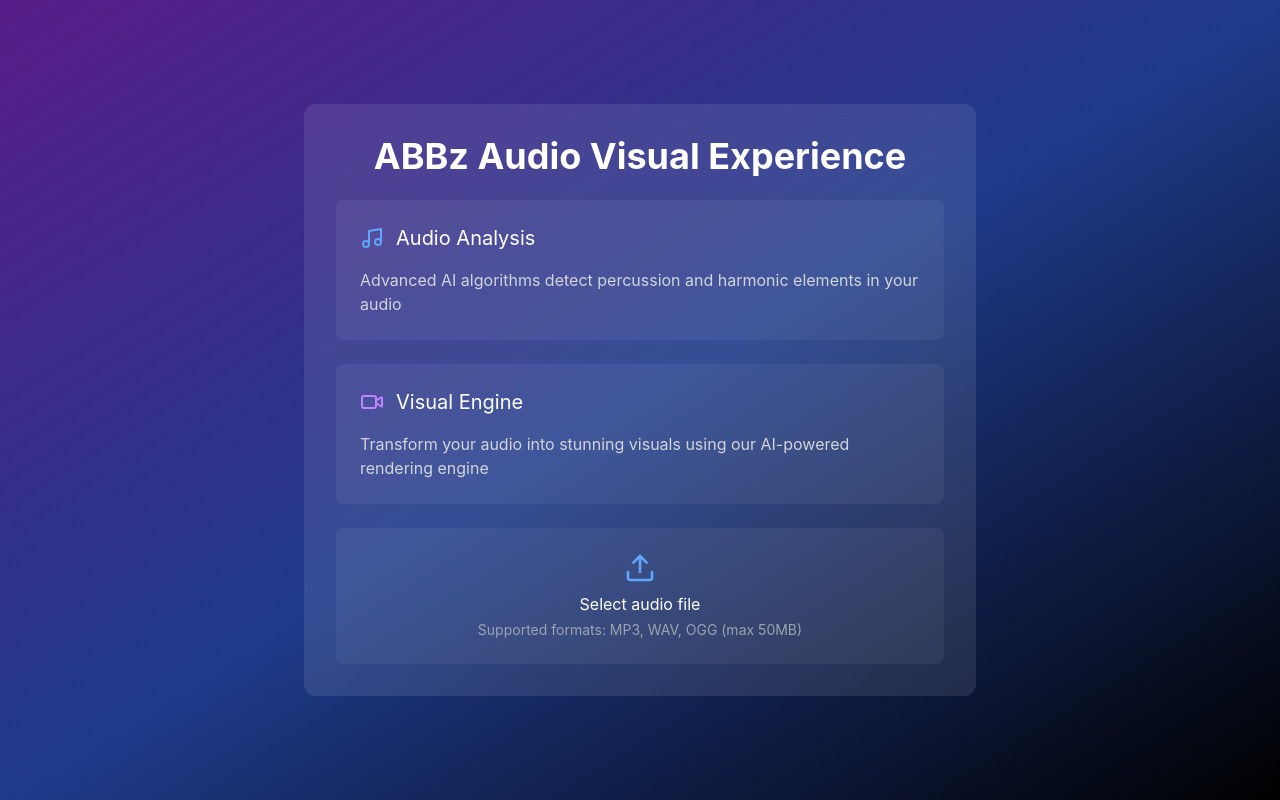
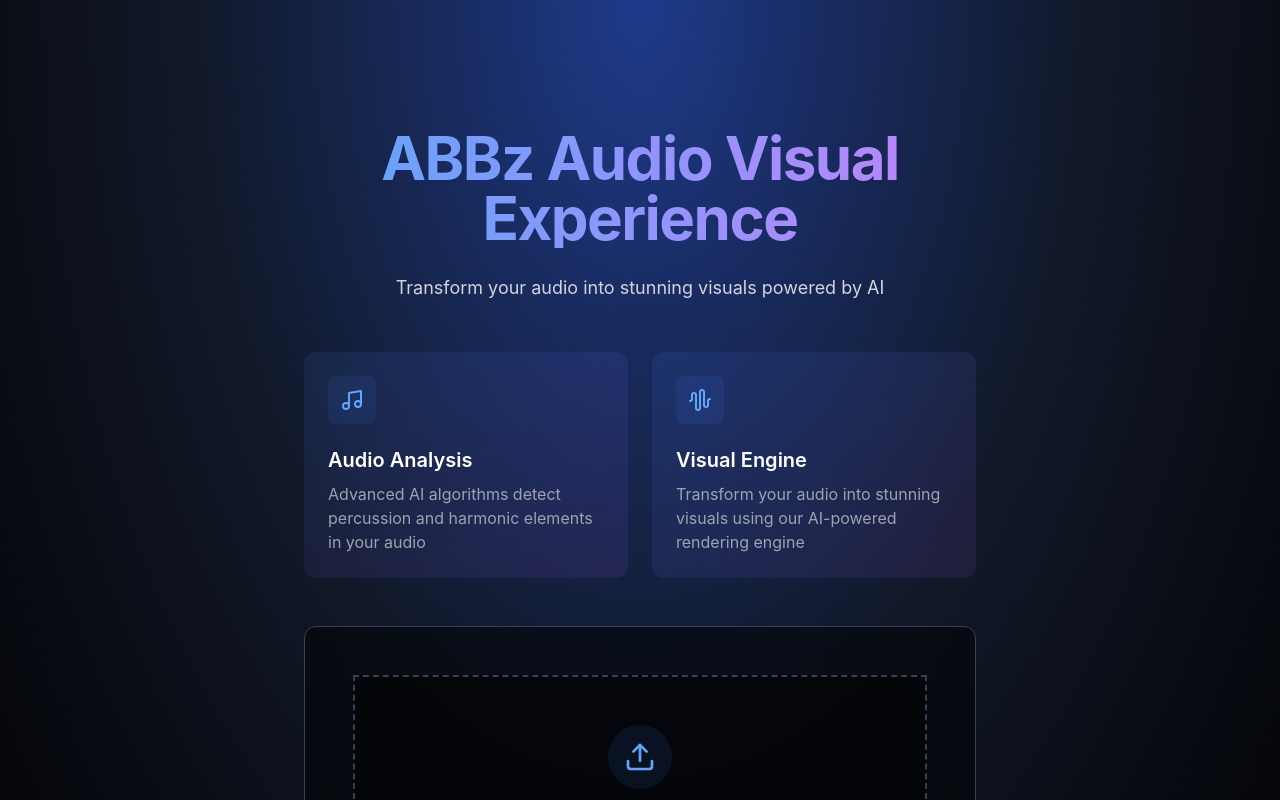
Before and after one commit to Najel-A/generative-visuals, a React (Create React App) app in the folder frontend/audio-visual-app/: page / in a window 1280 px wide. Shown: the top 800 px of the page. Built offline with nearby package versions, Linux system fonts and the light colour scheme.

Commit message:
updated the frontend look of the site

```diff
--- a/frontend/audio-visual-app/package.json
+++ b/frontend/audio-visual-app/package.json
@@ -11,6 +11,7 @@
     "axios": "^1.7.7",
     "lucide-react": "^0.456.0",
     "react": "^18.3.1",
+    "react-confetti": "^6.1.0",
     "react-dom": "^18.3.1",
     "react-scripts": "5.0.1",
     "tailwindcss": "^3.4.14",
--- a/frontend/audio-visual-app/src/AudioVisualApp.js
+++ b/frontend/audio-visual-app/src/AudioVisualApp.js
@@ -1,8 +1,6 @@
-import React, { useState, useEffect } from 'react';
-import { Upload, Play, Music, Video, AlertCircle, CheckCircle, XCircle } from 'lucide-react';
-import { CustomAlert } from './CustomAlert';
+import React, { useState } from 'react';
+import { Upload, Play, Music, Video, AlertCircle, CheckCircle, Sparkles, AudioWaveform } from 'lucide-react';
 import axios from 'axios';
-
 
 const AudioVisualApp = () => {
   const [isProcessingPage, setIsProcessingPage] = useState(false);
@@ -15,100 +13,6 @@ const AudioVisualApp = () => {
     visualGeneration: { status: 'pending', progress: 0 }
   });
   const [audioFeatures, setAudioFeatures] = useState(null);
-
-  // Audio Processing Logic
-  const analyzeAudio = async (audioFile) => {
-    try {
-      const audioContext = new (window.AudioContext || window.webkitAudioContext)();
-      const reader = new FileReader();
-
-      reader.onload = async (e) => {
-        try {
-          // Decode audio
-          const audioData = await audioContext.decodeAudioData(e.target.result);
-
-          // Update audio analysis stage
-          updateProcessingStage('audioAnalysis', 'processing', 30);
-
-          // Create analyzer node
-          const analyser = audioContext.createAnalyser();
-          analyser.fftSize = 2048;
-
-          // Get frequency data
-          const bufferLength = analyser.frequencyBinCount;
-          const dataArray = new Uint8Array(bufferLength);
-          analyser.getByteFrequencyData(dataArray);
-
-          updateProcessingStage('audioAnalysis', 'processing', 60);
-
-          // Simple beat detection
-          const source = audioContext.createBufferSource();
-          source.buffer = audioData;
-          source.connect(analyser);
-
-          updateProcessingStage('beatDetection', 'processing', 50);
-
-          // Simulate beat detection processing
-          setTimeout(() => {
-            const features = {
-              duration: audioData.duration,
-              numberOfChannels: audioData.numberOfChannels,
-              sampleRate: audioData.sampleRate,
-              beats: analyzeBeatPatterns(dataArray)
-            };
-
-            setAudioFeatures(features);
-            updateProcessingStage('beatDetection', 'complete', 100);
-            updateProcessingStage('audioAnalysis', 'complete', 100);
-
-            // Start visual generation
-            generateVisuals(features);
-          }, 2000);
-
-        } catch (decodeError) {
-          throw new Error('Failed to decode audio file');
-        }
-      };
-
-      reader.readAsArrayBuffer(audioFile);
-    } catch (error) {
-      setError('Failed to process audio file: ' + error.message);
-      setIsProcessing(false);
-    }
-  };
-
-  const analyzeBeatPatterns = (frequencyData) => {
-    // Simplified beat detection algorithm
-    const beats = [];
-    let threshold = 100;
-
-    for (let i = 0; i < frequencyData.length; i++) {
-      if (frequencyData[i] > threshold) {
-        beats.push({
-          index: i,
-          intensity: frequencyData[i]
-        });
-      }
-    }
-
-    return beats;
-  };
-
-  const generateVisuals = (features) => {
-    updateProcessingStage('visualGeneration', 'processing', 30);
-
-    // Simulate visual generation process
-    const steps = [60, 90, 100];
-    steps.forEach((progress, index) => {
-      setTimeout(() => {
-        updateProcessingStage('visualGeneration', 'processing', progress);
-        if (progress === 100) {
-          updateProcessingStage('visualGeneration', 'complete', 100);
-          setIsProcessing(false);
-        }
-      }, 1000 * (index + 1));
-    });
-  };
 
   const updateProcessingStage = (stage, status, progress) => {
     setProcessingStages(prev => ({
@@ -131,7 +35,7 @@ const AudioVisualApp = () => {
       return;
     }
 
-    if (file.size > 50 * 1024 * 1024) { // 50MB limit
+    if (file.size > 50 * 1024 * 1024) {
       setError('File size should be less than 50MB');
       return;
     }
@@ -140,7 +44,8 @@ const AudioVisualApp = () => {
   };
 
   const handleProcess = async () => {
-    if (selectedFile) {
+    if (!selectedFile) return;
+
     setIsProcessing(true);
     setIsProcessingPage(true);
 
@@ -167,22 +72,21 @@ const AudioVisualApp = () => {
     } finally {
       setIsProcessing(false);
     }
-    }
   };
 
-
-
-
-  const ProcessingStage = ({ title, status, progress }) => (
-    <div className="mb-4">
-      <div className="flex justify-between items-center mb-2">
-        <div className="flex items-center">
-          {status === 'complete' && <CheckCircle className="w-5 h-5 text-green-400 mr-2" />}
-          {status === 'processing' && <div className="animate-spin rounded-full h-5 w-5 border-b-2 border-blue-400 mr-2" />}
-          {status === 'pending' && <div className="w-5 h-5 border-2 border-gray-300 rounded-full mr-2" />}
-          <span className="text-white">{title}</span>
+  const ProcessingStage = ({ title, icon: Icon, status, progress }) => (
+    <div className="relative mb-6">
+      <div className="flex items-center justify-between mb-2">
+        <div className="flex items-center space-x-3">
+          <div className="p-2 bg-blue-500/10 rounded-lg">
+            <Icon className="w-5 h-5 text-blue-500" />
           </div>
-        <span className="text-blue-400">{progress}%</span>
+          <span className="text-white font-medium">{title}</span>
+        </div>
+        <div className="flex items-center space-x-2">
+          {status === 'complete' && <CheckCircle className="w-5 h-5 text-green-500" />}
+          <span className="text-blue-400 font-medium">{progress}%</span>
+        </div>
       </div>
       <div className="w-full bg-gray-700 rounded-full h-2">
         <div
@@ -193,54 +97,67 @@ const AudioVisualApp = () => {
     </div>
   );
 
+  const Feature = ({ icon: Icon, title, description }) => (
+    <div className="group relative overflow-hidden rounded-xl bg-gradient-to-br from-blue-500/10 to-purple-500/10 p-6 hover:from-blue-500/20 hover:to-purple-500/20 transition-all duration-300">
+      <div className="absolute inset-0 bg-grid-white/5 mask-gradient" />
+      <div className="relative z-10">
+        <div className="mb-4 inline-block rounded-lg bg-blue-500/10 p-3">
+          <Icon className="h-6 w-6 text-blue-400" />
+        </div>
+        <h3 className="mb-2 text-xl font-semibold text-white">{title}</h3>
+        <p className="text-gray-400">{description}</p>
+      </div>
+    </div>
+  );
+
   const LandingPage = () => (
-    <div className="min-h-screen bg-gradient-to-br from-purple-900 via-blue-900 to-black flex flex-col items-center justify-center p-8 transition-opacity duration-500">
-      <div className="backdrop-blur-lg bg-white/10 rounded-xl p-8 max-w-2xl w-full">
-        <h1 className="text-4xl font-bold text-white mb-6 text-center">
+    <div className="min-h-screen bg-[radial-gradient(ellipse_at_top,_var(--tw-gradient-stops))] from-blue-900 via-gray-900 to-black">
+      <div className="relative px-6 py-24 sm:px-8 sm:py-32 lg:px-12">
+        <div className="relative mx-auto max-w-2xl">
+          <div className="text-center">
+            <h1 className="bg-gradient-to-r from-blue-400 to-purple-400 bg-clip-text text-5xl font-bold tracking-tight text-transparent sm:text-6xl">
               ABBz Audio Visual Experience
             </h1>
-
-        {error && (
-            <CustomAlert variant="destructive" className="mb-6">
-                <AlertCircle className="h-4 w-4" />
-                <div>
-                <div className="font-semibold">Error</div>
-                <div className="text-sm">{error}</div>
-                </div>
-            </CustomAlert>
-        )}
-
-        <div className="space-y-6">
-          <div className="bg-white/5 p-6 rounded-lg hover:bg-white/10 transition-colors">
-            <div className="flex items-center mb-4">
-              <Music className="w-6 h-6 text-blue-400 mr-3" />
-              <h2 className="text-xl text-white">Audio Analysis</h2>
-            </div>
-            <p className="text-gray-300">
-              Advanced AI algorithms detect percussion and harmonic elements in your audio
+            <p className="mt-6 text-lg leading-8 text-gray-300">
+              Transform your audio into stunning visuals powered by AI
             </p>
           </div>
 
-          <div className="bg-white/5 p-6 rounded-lg hover:bg-white/10 transition-colors">
-            <div className="flex items-center mb-4">
-              <Video className="w-6 h-6 text-purple-400 mr-3" />
-              <h2 className="text-xl text-white">Visual Engine</h2>
+          {error && (
+            <div className="mt-8 rounded-lg bg-red-500/10 p-4 text-red-400">
+              <div className="flex items-center space-x-2">
+                <AlertCircle className="h-5 w-5" />
+                <span>{error}</span>
               </div>
-            <p className="text-gray-300">
-              Transform your audio into stunning visuals using our AI-powered rendering engine
+            </div>
+          )}
+
+          <div className="mt-12 grid gap-6 sm:grid-cols-2">
+            <Feature
+              icon={Music}
+              title="Audio Analysis"
+              description="Advanced AI algorithms detect percussion and harmonic elements in your audio"
+            />
+            <Feature
+              icon={AudioWaveform}
+              title="Visual Engine"
+              description="Transform your audio into stunning visuals using our AI-powered rendering engine"
+            />
+          </div>
+
+          <div className="mt-12 overflow-hidden bg-black/50 backdrop-blur-lg rounded-xl p-12 border border-gray-700">
+            <label className="group relative flex cursor-pointer flex-col items-center justify-center gap-4 border-2 border-dashed border-gray-700 bg-black/50 p-12 text-center hover:border-gray-600 hover:bg-black/60">
+              <div className="rounded-full bg-blue-500/10 p-4 transition-colors group-hover:bg-blue-500/20">
+                <Upload className="h-8 w-8 text-blue-400" />
+              </div>
+              <div>
+                <span className="text-lg font-medium text-white">
+                  {selectedFile ? selectedFile.name : 'Drop your audio file here'}
+                </span>
+                <p className="mt-1 text-sm text-gray-400">
+                  Supported formats: MP3, WAV, OGG (max 50MB)
                 </p>
               </div>
-
-          <div className="mt-8 space-y-4">
-            <div className="flex items-center justify-center w-full">
-              <label className="w-full flex flex-col items-center px-4 py-6 bg-white/5 rounded-lg cursor-pointer hover:bg-white/10 transition-colors">
-                <Upload className="w-8 h-8 text-blue-400" />
-                <span className="mt-2 text-base text-white">
-                  {selectedFile ? selectedFile.name : 'Select audio file'}
-                </span>
-                <span className="mt-1 text-sm text-gray-400">
-                  Supported formats: MP3, WAV, OGG (max 50MB)
-                </span>
               <input
                 type="file"
                 className="hidden"
@@ -254,47 +171,29 @@ const AudioVisualApp = () => {
             <button
               onClick={handleProcess}
               disabled={isProcessing}
-                className="w-full py-3 px-6 bg-blue-600 hover:bg-blue-700 text-white rounded-lg font-medium transition-colors flex items-center justify-center space-x-2 disabled:opacity-50"
+              className="mt-8 w-full rounded-lg bg-gradient-to-r from-blue-600 to-purple-600 px-8 py-4 font-medium text-white shadow-lg shadow-blue-500/25 hover:from-blue-500 hover:to-purple-500 focus:outline-none focus:ring-2 focus:ring-blue-500 focus:ring-offset-2 focus:ring-offset-black disabled:opacity-50"
             >
+              <div className="flex items-center justify-center space-x-2">
                 {isProcessing ? (
-                  <div className="animate-spin rounded-full h-5 w-5 border-b-2 border-white" />
+                  <div className="h-5 w-5 animate-spin rounded-full border-b-2 border-white" />
                 ) : (
                   <>
-                    <Play className="w-5 h-5" />
+                    <Play className="h-5 w-5" />
                     <span>Process Audio</span>
                   </>
                 )}
+              </div>
             </button>
           )}
-          </div>
         </div>
       </div>
     </div>
   );
 
   const ProcessingPage = () => (
-    <div className="min-h-screen bg-black flex flex-col items-center justify-center p-8 animate-fadeIn">
-      <div className="w-full max-w-4xl aspect-video bg-gray-900 rounded-lg flex items-center justify-center p-8">
-        {audioFeatures ? (
-          <div className="text-white space-y-4">
-            <h2 className="text-2xl font-bold mb-4">Audio Analysis Results</h2>
-            <p>Duration: {audioFeatures.duration ? audioFeatures.duration.toFixed(2) : 'N/A'}s</p>
-            <p>Channels: {audioFeatures.numberOfChannels ?? 'N/A'}</p>
-            <p>Sample Rate: {audioFeatures.sampleRate ? `${audioFeatures.sampleRate}Hz` : 'N/A'}</p>
-            <p>Detected Beats: {audioFeatures.beats ? audioFeatures.beats.length : 'N/A'}</p>
-          </div>
-        ) : (
-          <div className="text-white text-xl">Processing Audio...</div>
-        )}
-      </div>
+    <div className="min-h-screen bg-[radial-gradient(ellipse_at_top,_var(--tw-gradient-stops))] from-blue-900 via-gray-900 to-black p-8 relative flex items-center justify-center">
 
-      <div className="mt-8 w-full max-w-4xl bg-gray-900 rounded-lg p-6">
-        <h3 className="text-white text-lg mb-4">Processing Status</h3>
-        <ProcessingStage title="Audio Analysis" {...processingStages.audioAnalysis} />
-        <ProcessingStage title="Beat Detection" {...processingStages.beatDetection} />
-        <ProcessingStage title="Visual Generation" {...processingStages.visualGeneration} />
-      </div>
-
+      {/* Go Back Button */}
       <button
         onClick={() => {
           setIsProcessingPage(false);
@@ -305,12 +204,69 @@ const AudioVisualApp = () => {
             visualGeneration: { status: 'pending', progress: 0 }
           });
         }}
-        className="mt-6 px-6 py-2 bg-blue-600 hover:bg-blue-700 text-white rounded-lg transition-colors flex items-center gap-2"
+        className="absolute top-4 left-4 rounded-lg bg-blue-600 px-4 py-2 font-medium text-white transition-colors hover:bg-blue-700"
       >
         Go Back to Home
       </button>
+
+      {/* Main Processing Display */}
+      <div className="w-full max-w-5xl bg-black/60 backdrop-blur-lg rounded-3xl p-16 shadow-xl flex flex-col items-center justify-center space-y-8 mb-16">
+        {audioFeatures ? (
+          <div className="space-y-6 text-center">
+            <h2 className="text-3xl font-bold text-white">Audio Analysis Results</h2>
+            <div className="grid gap-4 grid-cols-2 md:grid-cols-4">
+              {[
+                { label: 'Duration', value: audioFeatures.duration ? `${audioFeatures.duration.toFixed(2)}s` : 'N/A' },
+                { label: 'Channels', value: audioFeatures.numberOfChannels ?? 'N/A' },
+                { label: 'Sample Rate', value: audioFeatures.sampleRate ? `${audioFeatures.sampleRate}Hz` : 'N/A' },
+                { label: 'Detected Beats', value: audioFeatures.beats ? audioFeatures.beats.length : 'N/A' }
+              ].map((item) => (
+                <div key={item.label} className="rounded-lg bg-gray-800/50 p-6">
+                  <div className="text-sm text-gray-400">{item.label}</div>
+                  <div className="mt-2 text-2xl font-semibold text-white">{item.value}</div>
+                </div>
+              ))}
+            </div>
+          </div>
+        ) : (
+            <div className="flex flex-col items-center justify-center py-10 -mt-10">
+                <div className="mb-24 inline-block rounded-full bg-blue-500/10 p-28">
+                    <div className="h-56 w-56 animate-spin rounded-full border-8 border-blue-400 border-t-transparent border-solid" />
+                </div>
+                <div className="text-3xl font-semibold text-white">Processing Audio...</div>
+            </div>
+
+
+        )}
+      </div>
+
+      {/* Wider Processing Status */}
+      <div className="absolute bottom-5 left-1/2 transform -translate-x-1/2 w-full max-w-3xl rounded-lg bg-gray-800/60 p-3 shadow-lg backdrop-blur-lg">
+        <h3 className="mb-1 text-lg font-medium text-white text-center">Processing Status</h3>
+        <div className="grid grid-cols-3 gap-6">
+          <ProcessingStage
+            title="Audio Analysis"
+            icon={Music}
+            {...processingStages.audioAnalysis}
+          />
+          <ProcessingStage
+            title="Beat Detection"
+            icon={Sparkles}
+            {...processingStages.beatDetection}
+          />
+          <ProcessingStage
+            title="Visual Generation"
+            icon={Video}
+            {...processingStages.visualGeneration}
+          />
+        </div>
+      </div>
     </div>
   );
+
+
+
+
 
 
   return isProcessingPage ? <ProcessingPage /> : <LandingPage />;
```
Also changed, not shown: 1 other file (tests, documents, lock files or other folders). Lines whose indentation alone changed are shown as unchanged.
